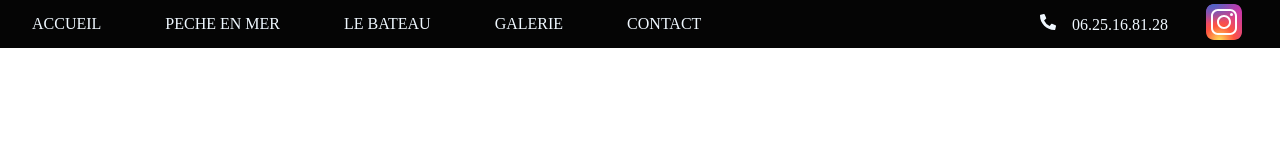
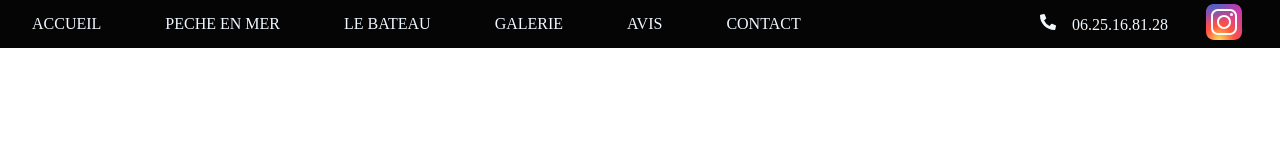
Before and after one commit to Romeoseb-dev/cobaturage, a React (Vite) app in the folder frontend/: page /bateau in a window 1280 px wide. Shown: the top 160 px of the page. Built offline with nearby package versions, Linux system fonts and the light colour scheme; no server answers.

Commit message:
creation page et route frontend comment

```diff
--- a/frontend/src/components/Navbar.jsx
+++ b/frontend/src/components/Navbar.jsx
@@ -35,6 +35,9 @@ function Navbar() {
           <Link to="/galerie">GALERIE</Link>
         </li>
         <li>
+          <Link to="/avis">AVIS</Link>
+        </li>
+        <li>
           <Link to="/contact">CONTACT</Link>
         </li>
       </ul>
--- a/frontend/src/main.jsx
+++ b/frontend/src/main.jsx
@@ -11,6 +11,7 @@ import Home from "./pages/Home";
 import Fishs from "./pages/Fishs";
 import Peche from "./pages/Peche";
 import Bateau from "./pages/Bateau";
+import Comment from "./pages/Comment";
 import Contact from "./pages/Contact";
 
 const router = createBrowserRouter(
@@ -54,6 +55,10 @@ const router = createBrowserRouter(
       element: <Bateau />,
     },
     {
+      path: "/avis",
+      element: <Comment />,
+    },
+    {
       path: "/contact",
       element: <Contact />,
     },
--- /dev/null
+++ b/frontend/src/pages/Comment.jsx
@@ -0,0 +1,12 @@
+import React from "react";
+import Navbar from "../components/Navbar";
+
+function Comment() {
+  return (
+    <div>
+      <Navbar />
+    </div>
+  );
+}
+
+export default Comment;
```
